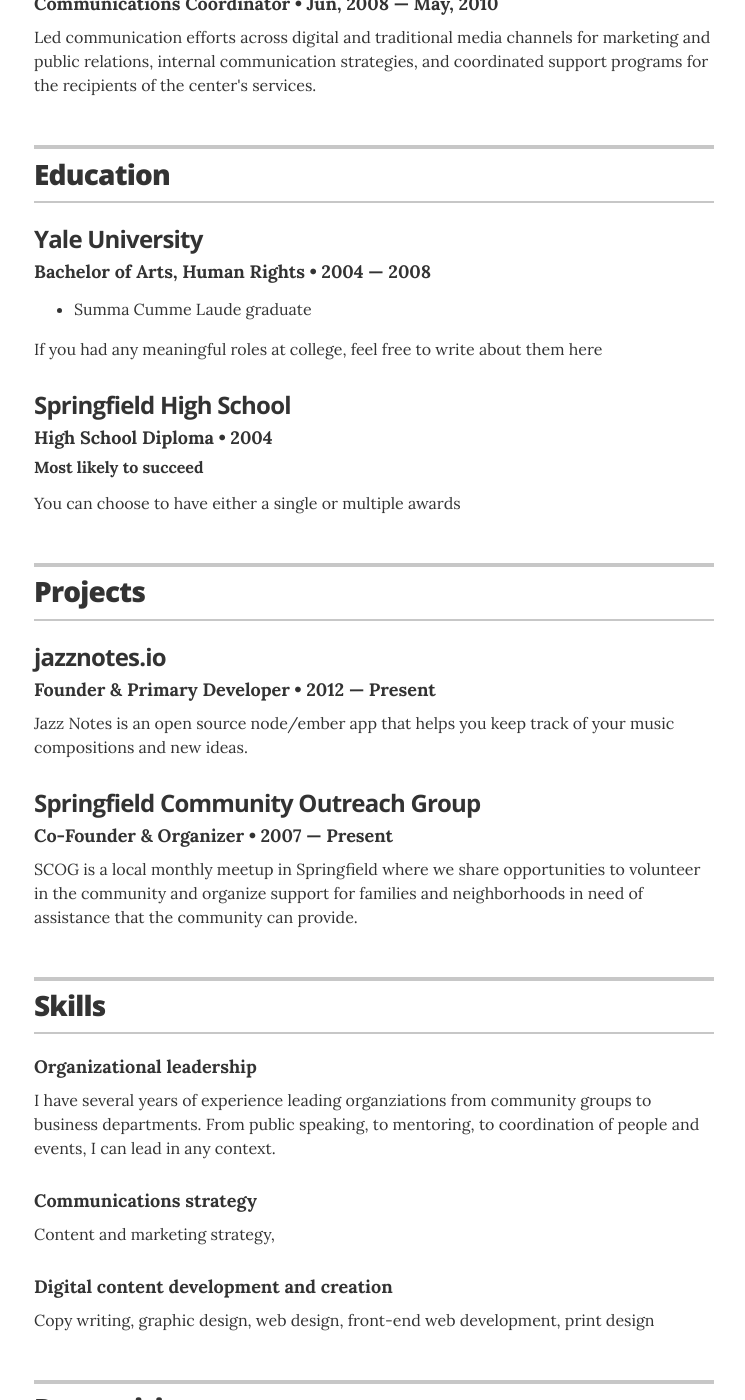
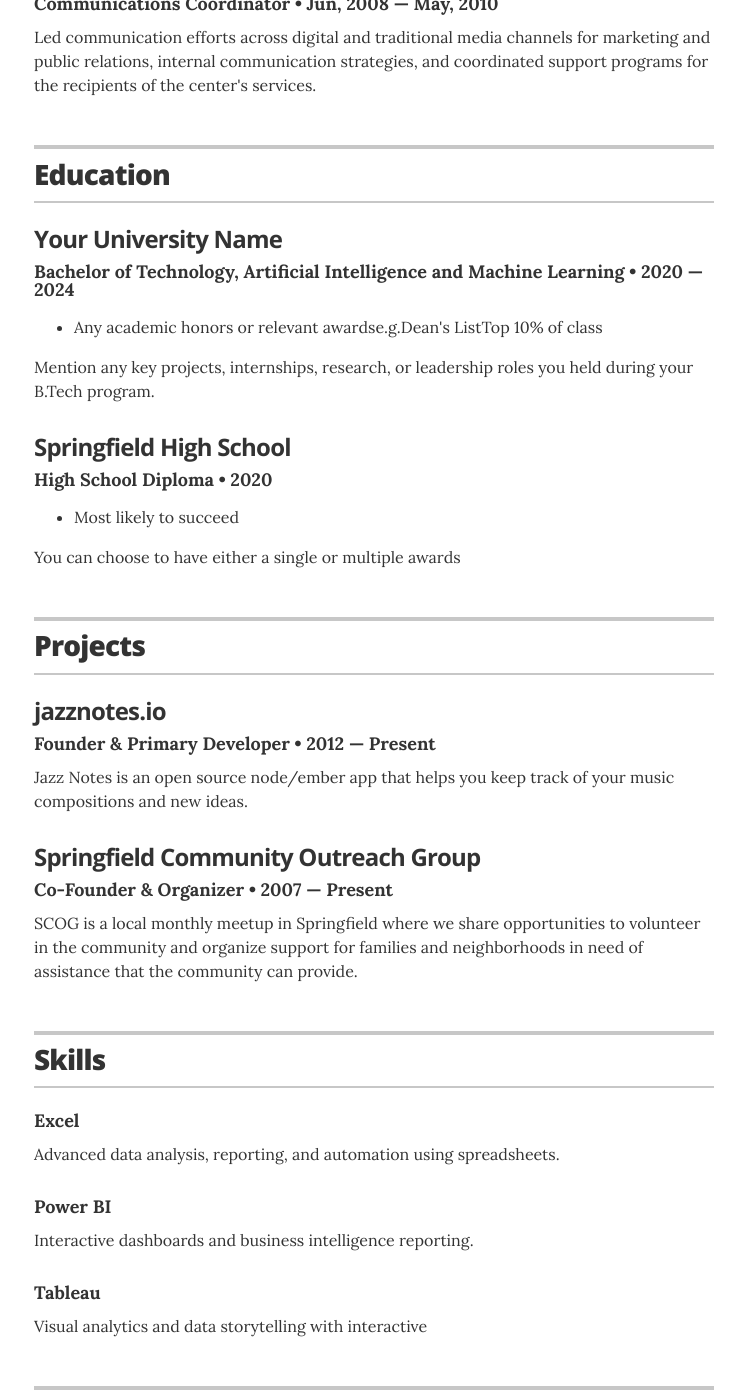
Before and after one commit to christynp/christynp.github.io, a Jekyll site: the page built from index.html, in a window 1280 px wide and 1400 px high, scrolled down 1071 px. Shown: the whole window, without its empty margins (266-1011 px from the left). Built offline with Jekyll 4.4.1, drawn with Linux system fonts in a browser that asks for light colours; some of the changed text lies outside the part shown.

Commit message:
Update name & skill

```diff
--- a/_config.yml
+++ b/_config.yml
@@ -10,7 +10,7 @@
 
 # Resume settings
 resume_avatar:                  "true"
-resume_name:                    "Lisa M. Simpson"
+resume_name:                    "Christy N Panicker"
 resume_title:                   "VP of Global Communications"
 
 # used for the contact button in _layouts/resume.html
--- a/_data/education.yml
+++ b/_data/education.yml
@@ -1,13 +1,14 @@
 # Degree
-- degree: Bachelor of Arts, Human Rights
-  uni: Yale University
-  year: 2004 &mdash; 2008
+- degree: Bachelor of Technology, Artificial Intelligence and Machine Learning
+  uni: [Your University Name]
+  year: 2020 — 2024
   awards:
-    - award: Summa Cumme Laude graduate
-  summary: If you had any meaningful roles at college, feel free to write about them here
+    - award: [Any academic honors or relevant awards, e.g., Dean's List, Top 10% of class]
+  summary: Mention any key projects, internships, research, or leadership roles you held during your B.Tech program.
 
 - degree: High School Diploma
   uni: Springfield High School
-  year: 2004
-  award: Most likely to succeed
+  year: 2020
+  awards:
+    - award: Most likely to succeed
   summary: You can choose to have either a single or multiple awards
--- a/_data/skills.yml
+++ b/_data/skills.yml
@@ -1,12 +1,6 @@
-# Skills
-# Organizational leadership
-- skill: Organizational leadership
-  description: I have several years of experience leading organziations from community groups to business departments. From public speaking, to mentoring, to coordination of people and events, I can lead in any context.
-
-# Communications strategy
-- skill: Communications strategy
-  description: Content and marketing strategy,
-
-# Digital content development and creation
-- skill: Digital content development and creation
-  description: Copy writing, graphic design, web design, front-end web development, print design
+- skill: Excel
+  description: Advanced data analysis, reporting, and automation using spreadsheets.
+- skill: Power BI
+  description: Interactive dashboards and business intelligence reporting.
+- skill: Tableau
+  description: Visual analytics and data storytelling with interactive
```
